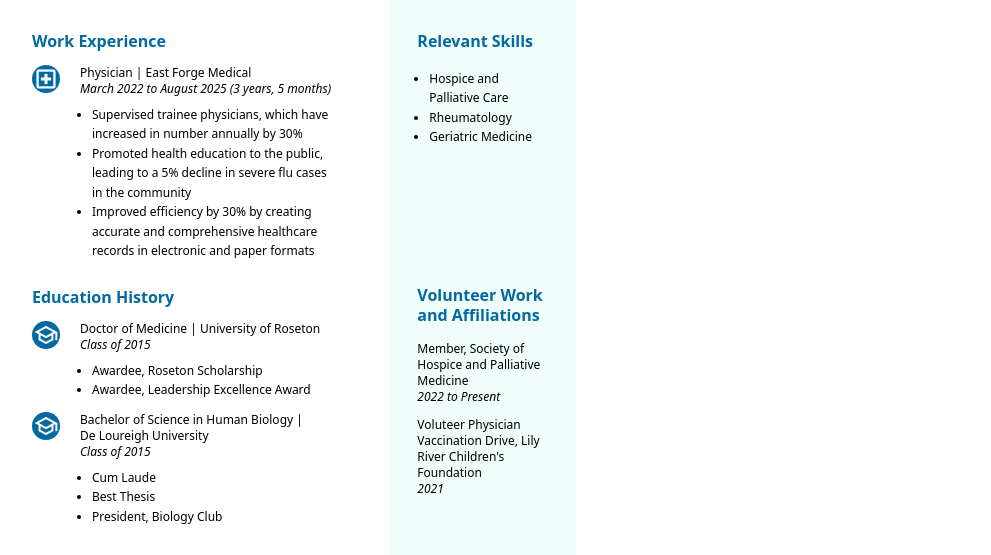
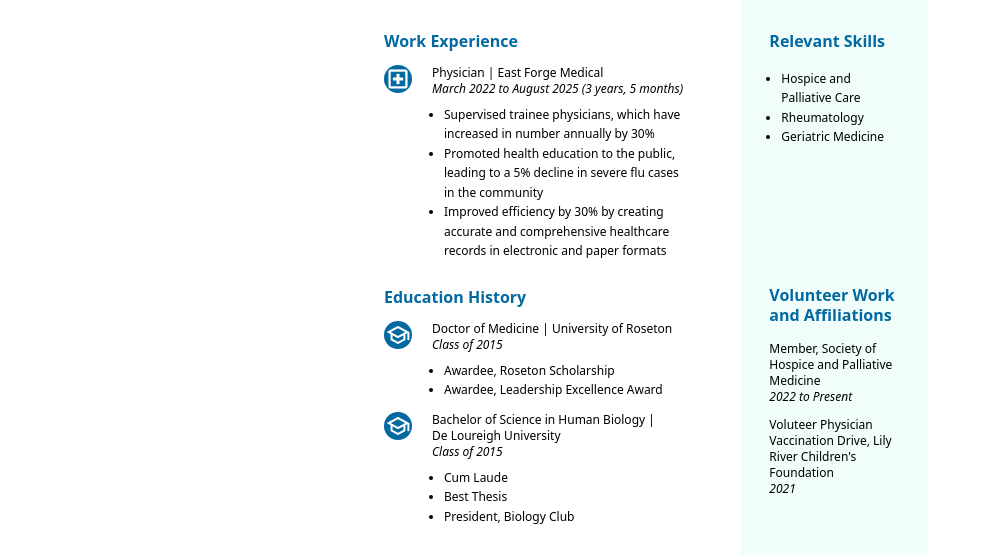
Before and after one commit to halcyon1128/cmsit-exercises, a plain HTML site: page html_exercise3.html in a window 1280 px wide. Shown: the part 245-800 px from the top of the page, without its empty margins (0-991 px from the left). Drawn offline with nearby package versions, Linux system fonts and the light colour scheme.

Commit message:
2024july17

```diff
--- a/html_exercise3.html
+++ b/html_exercise3.html
@@ -43,7 +43,7 @@
 
 </head>
 
-<body class="flex flex-col min-w-96 max-w-xl min-h-96 max-h-screen">
+<body class="containter mx-auto flex flex-col min-w-96 max-w-xl min-h-96 max-h-screen">
     <header
         class="flex items-center justify-center h-50 px-7 py-7 bg-sky-700 text-white font-semibold subpixel-antialiased">
         <section name="ResumeName" class="w-full ml-0 mr-9 pl-2">
```
Also changed, not shown: 1 other file.
